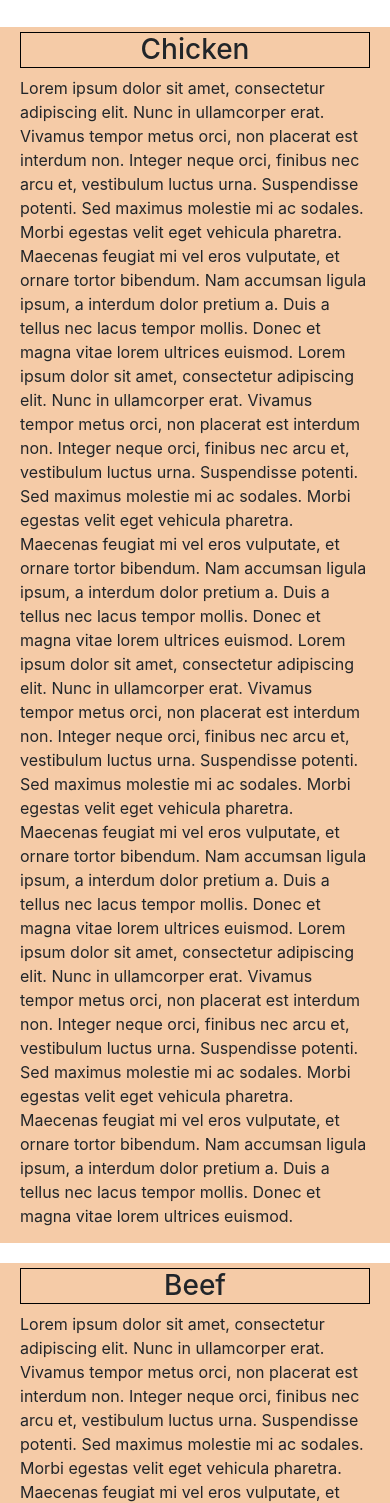
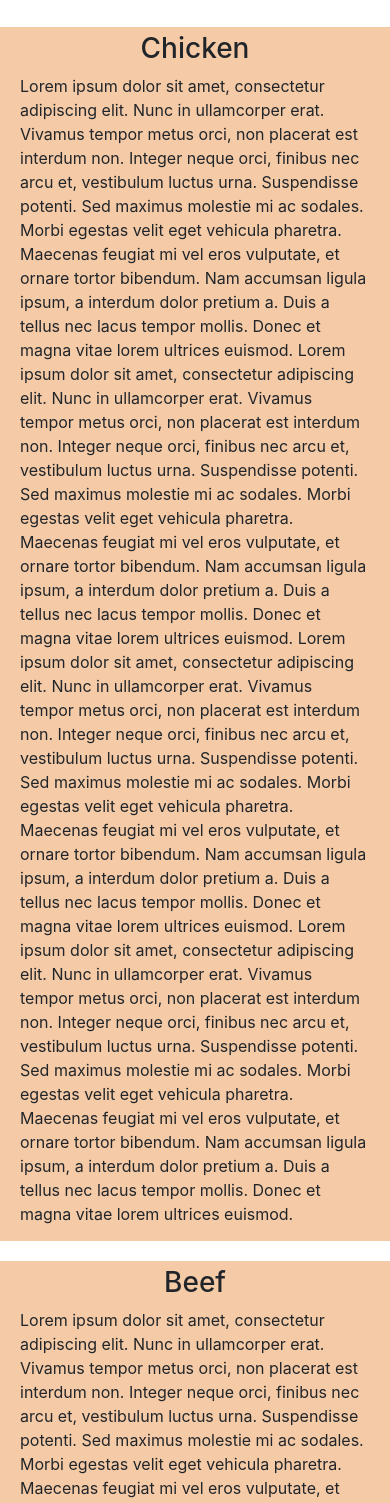
Before and after one commit to abhay9472/courserarepo, a plain HTML site: page module3-assignment/index.html in a window 390 px wide. Shown: the part 97-1600 px from the top of the page. Drawn offline with Linux system fonts and the light colour scheme.

Commit message:
Update styles.css

```diff
--- a/module3-assignment/css/styles.css
+++ b/module3-assignment/css/styles.css
@@ -86,12 +86,3 @@ div.section {
     border: 1px solid black;
   }
 }
-#chicken{
-  border: 1px solid black;
-}
-  #beef{
-  border:1px solid black;
-}
-#sushi{
-  border:1px solid black;
-}
```
